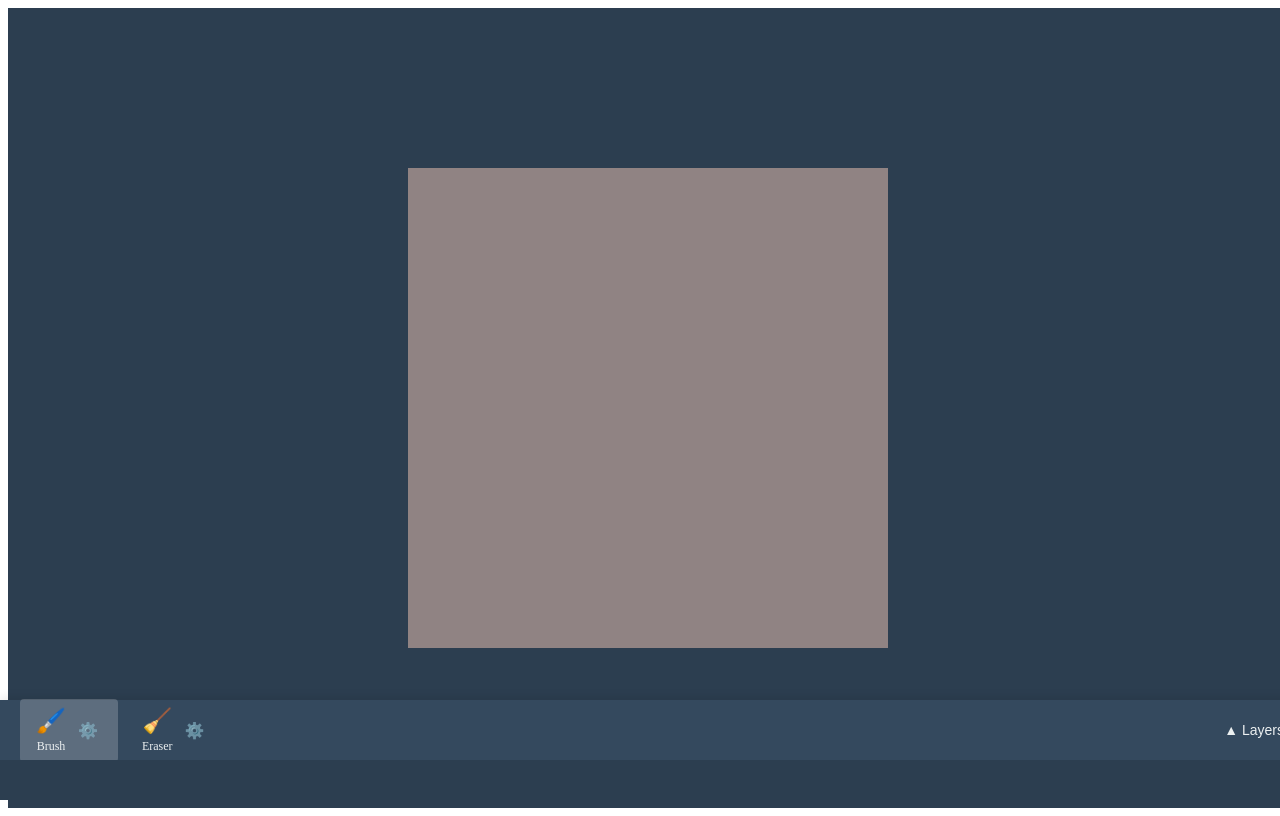
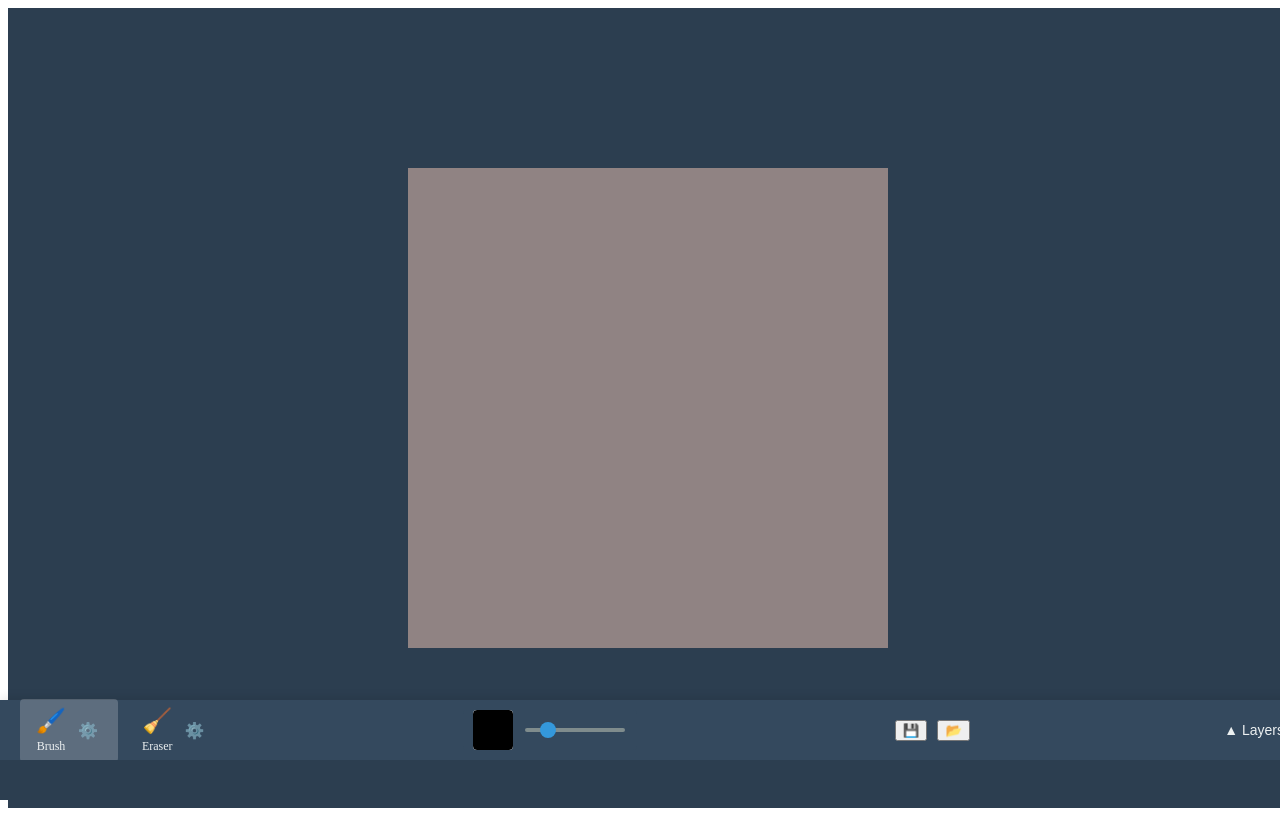
Before and after one commit to fickludd/bookish-octo-pancake, a SvelteKit app: page / in a window 1280 px wide. Built offline with nearby package versions, Linux system fonts and the light colour scheme.

Commit message:
working color/size selector, eraser, and save/load

```diff
--- a/src/components/Toolbar.svelte
+++ b/src/components/Toolbar.svelte
@@ -1,12 +1,49 @@
 <script>
   import Tool from './Tool.svelte';
   import LayerManager from './LayerManager.svelte';
+  import { saveCanvasState, loadCanvasState } from '$lib/canvasState';
 
-  let { activeToolName, setActiveTool, tools, updateTool, layers, activeLayerId, onLayerSelect, onLayerAdd, onLayerDelete, onLayerVisibilityToggle } = $props();
+  let { activeToolName, setActiveTool, tools, updateTool, layers, activeLayerId, onLayerSelect, onLayerAdd, onLayerDelete, onLayerVisibilityToggle, onLoadComplete } = $props();
 
   $effect(() => {
     console.log('Toolbar - Active tool changed:', activeToolName);
   });
+
+  function handleColorChange(event) {
+    if (activeToolName === 'brush') {
+      updateTool('brush', { color: event.target.value });
+    }
+  }
+
+  function handleSave() {
+    const state = saveCanvasState();
+    const blob = new Blob([JSON.stringify(state)], { type: 'application/json' });
+    const url = URL.createObjectURL(blob);
+    const a = document.createElement('a');
+    a.href = url;
+    a.download = 'canvas-state.json';
+    a.click();
+    URL.revokeObjectURL(url);
+  }
+
+  async function handleLoad() {
+    const input = document.createElement('input');
+    input.type = 'file';
+    input.accept = '.json';
+    input.onchange = async (e) => {
+      const file = e.target.files[0];
+      if (file) {
+        const reader = new FileReader();
+        reader.onload = async (event) => {
+          const state = JSON.parse(event.target.result);
+          await loadCanvasState(state);
+          onLoadComplete();
+        };
+        reader.readAsText(file);
+      }
+    };
+    input.click();
+  }
 </script>
 
 <div class="toolbar">
@@ -22,6 +59,34 @@
       />
     {/each}
   </div>
+
+  {#if activeToolName === 'brush'}
+    <div class="tool-options">
+      <input
+        type="color"
+        value={tools.brush.color}
+        on:change={handleColorChange}
+        class="color-picker"
+      />
+      <input
+        type="range"
+        min="1"
+        max="50"
+        value={tools.brush.size}
+        on:input={(e) => updateTool('brush', { size: parseInt(e.target.value) })}
+      />
+    </div>
+  {/if}
+
+  <div class="file-actions">
+    <button class="tool-button" on:click={handleSave} title="Save">
+      💾
+    </button>
+    <button class="tool-button" on:click={handleLoad} title="Load">
+      📂
+    </button>
+  </div>
+
   <div class="right-section">
     <LayerManager
       {layers}
@@ -58,4 +123,55 @@
     display: flex;
     align-items: center;
   }
+
+  .tool-options {
+    display: flex;
+    align-items: center;
+    gap: 10px;
+    padding: 0 10px;
+    background-color: #34495e;
+    border-radius: 4px;
+  }
+
+  .color-picker {
+    width: 40px;
+    height: 40px;
+    padding: 0;
+    border: none;
+    border-radius: 4px;
+    cursor: pointer;
+  }
+
+  .color-picker::-webkit-color-swatch-wrapper {
+    padding: 0;
+  }
+
+  .color-picker::-webkit-color-swatch {
+    border: none;
+    border-radius: 4px;
+  }
+
+  input[type="range"] {
+    width: 100px;
+    height: 4px;
+    -webkit-appearance: none;
+    background: #7f8c8d;
+    border-radius: 2px;
+    outline: none;
+  }
+
+  input[type="range"]::-webkit-slider-thumb {
+    -webkit-appearance: none;
+    width: 16px;
+    height: 16px;
+    background: #3498db;
+    border-radius: 50%;
+    cursor: pointer;
+  }
+
+  .file-actions {
+    display: flex;
+    gap: 10px;
+    margin-left: 20px;
+  }
 </style>
--- a/src/lib/canvasState.js
+++ b/src/lib/canvasState.js
@@ -32,13 +32,19 @@ export function clearCanvases() {
 }
 
 export function replayCommands(commands, startIndex, endIndex) {
+  // First, copy the base state to the latest canvas for each layer
+  layerCanvases.forEach(({base, latest}) => {
+    const baseContext = base.getContext('2d');
+    const latestContext = latest.getContext('2d');
+    latestContext.clearRect(0, 0, width, height);
+    latestContext.drawImage(base, 0, 0);
+  });
+
+  // Then replay commands on top of the latest canvas
   for (let i = 0; i <= endIndex; i++) {
     const command = commands[i];
-    const {base, latest} = getOrCreateLayerCanvas(command.layer.id);
-    const baseContext = base.getContext('2d');
+    const {latest} = getOrCreateLayerCanvas(command.layer.id);
     const latestContext = latest.getContext('2d');
-
-    // Apply to both base and latest
     command.applyCommand(command, latestContext);
   }
 }
@@ -55,3 +61,45 @@ export function resize(newWidth, newHeight) {
     latest.height = height;
   });
 }
+
+export function saveCanvasState() {
+  const state = {
+    width,
+    height,
+    layers: Array.from(layerCanvases.entries()).map(([layerId, {base, latest}]) => ({
+      layerId,
+      image: latest.toDataURL()
+    }))
+  };
+  return state;
+}
+
+export function loadCanvasState(state) {
+  // Clear existing state
+  clearCanvases();
+
+  // Update dimensions
+  width = state.width;
+  height = state.height;
+
+  // Create a promise for each layer's loading
+  const loadPromises = state.layers.map(({layerId, image}) => {
+    return new Promise((resolve) => {
+      const {base, latest} = getOrCreateLayerCanvas(layerId);
+
+      // Load base image
+      const baseImg = new Image();
+      baseImg.onload = () => {
+        const ctx = base.getContext('2d');
+        ctx.drawImage(baseImg, 0, 0);
+        resolve();
+      };
+      baseImg.src = image;
+    });
+  });
+
+  // Wait for all layers to load
+  return Promise.all(loadPromises).then(() => {
+
+  });
+}
--- a/src/lib/tools.js
+++ b/src/lib/tools.js
@@ -3,7 +3,7 @@ function startMouseDrawCommand(self, coords, activeLayer) {
     applyStep: (context) => {
 
       // Draw initial point
-      context.fillStyle = activeLayer.color;
+      context.fillStyle = self.color;
       context.beginPath();
       context.arc(coords.x, coords.y, self.size / 2, 0, 2 * Math.PI);
       context.fill();
@@ -18,11 +18,7 @@ function startMouseDrawCommand(self, coords, activeLayer) {
 function updateMouseDrawCommand(self, coords, previous, activeLayer) {
   const step = {
     applyStep: (context) => {
-      // Override the tool's color with the layer's color
-      const originalColor = self.color;
-      self.color = activeLayer.color;
       self.draw(self, context, previous, coords);
-      self.color = originalColor;
     }
   };
 
@@ -78,13 +74,21 @@ export const tools = {
     updateCommand: updateMouseDrawCommand,
     endCommand: endMouseDrawCommand,
     draw: (self, context, from, to) => {
-      context.strokeStyle = self.color; //'#908383';
-      context.lineWidth = self.size; //20;
+      // Save the current composite operation
+      const originalComposite = context.globalCompositeOperation;
+      // Set to destination-out to erase
+      context.globalCompositeOperation = 'destination-out';
+
+      context.strokeStyle = 'black'; // Color doesn't matter for erasing
+      context.lineWidth = self.size;
       context.lineCap = 'round';
       context.beginPath();
       context.moveTo(from.x, from.y);
       context.lineTo(to.x, to.y);
       context.stroke();
+
+      // Restore the original composite operation
+      context.globalCompositeOperation = originalComposite;
     }
   }
 };
--- a/src/routes/App.svelte
+++ b/src/routes/App.svelte
@@ -3,7 +3,7 @@
 	import Toolbar from '../components/Toolbar.svelte';
 	import CommandHistoryBar from '../components/CommandHistoryBar.svelte';
 	import { tools as initialTools } from '$lib/tools';
-	import { clearCanvases, replayCommands, resize } from '$lib/canvasState';
+	import { replayCommands, resize } from '$lib/canvasState';
 
 	let canvasWidth = $state(480);
 	let canvasHeight = $state(480);
@@ -101,7 +101,6 @@
 	}
 
 	function rewindToCommand(targetIndex) {
-		clearCanvases();
 		replayCommands(commandHistory, 0, targetIndex);
 		currentCommandIndex = targetIndex;
 		redrawTrigger++;
@@ -122,10 +121,15 @@
 		}
 	}
 
-	//$inspect(tools);
+	// Handle load completion
+	function handleLoadComplete() {
+		// Clear command history
+		commandHistory = [];
+		currentCommandIndex = -1;
+		redrawTrigger++;
+	}
+
 	$inspect(activeToolName);
-	//$inspect(activeTool);
-	//$inspect(layers);
 	$inspect(activeLayerId);
 </script>
 
@@ -150,6 +154,7 @@
 		onLayerAdd={handleLayerAdd}
 		onLayerDelete={handleLayerDelete}
 		onLayerVisibilityToggle={handleLayerVisibilityToggle}
+		onLoadComplete={handleLoadComplete}
 	/>
 	<CommandHistoryBar
 		{commandHistory}
```
Also changed, not shown: 1 other file (tests, documents, lock files or other folders).
